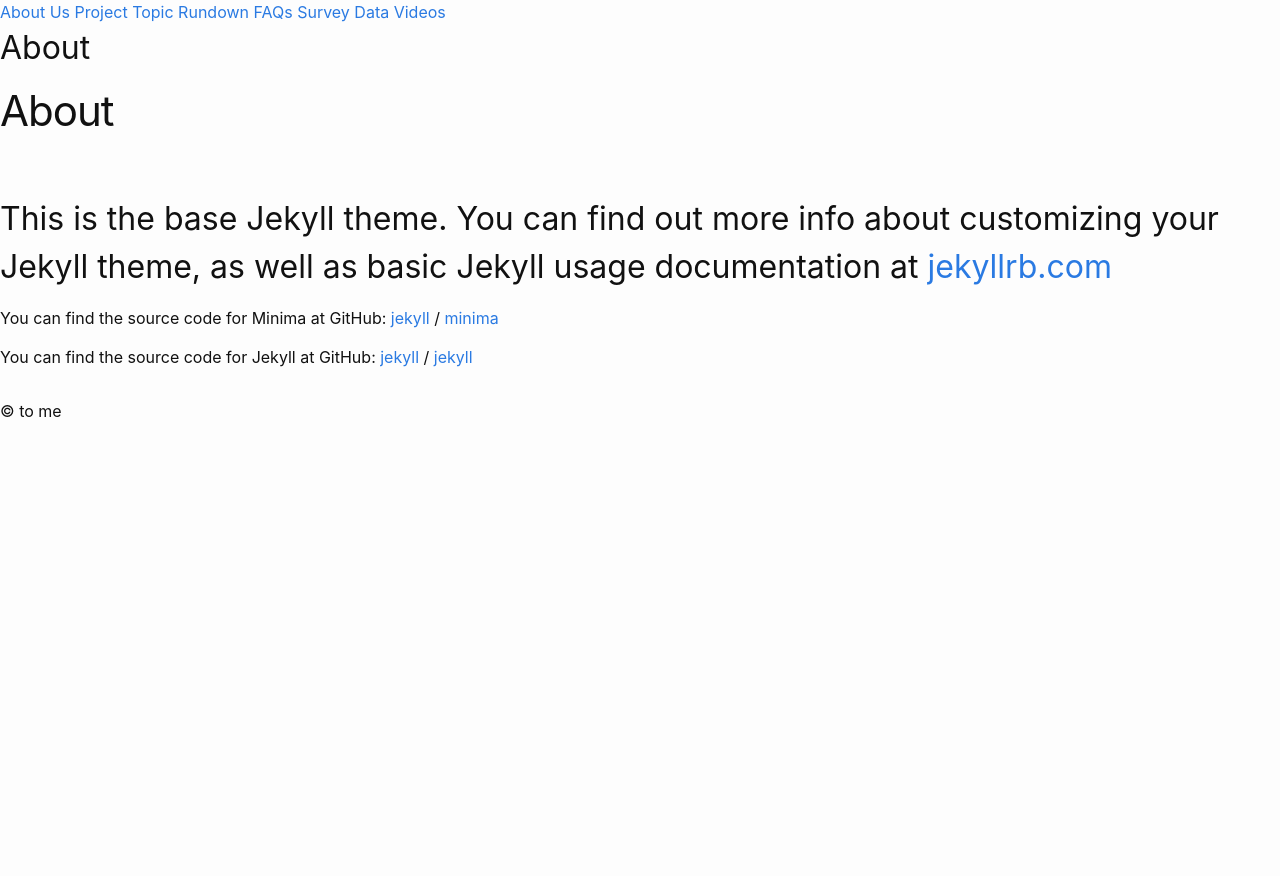
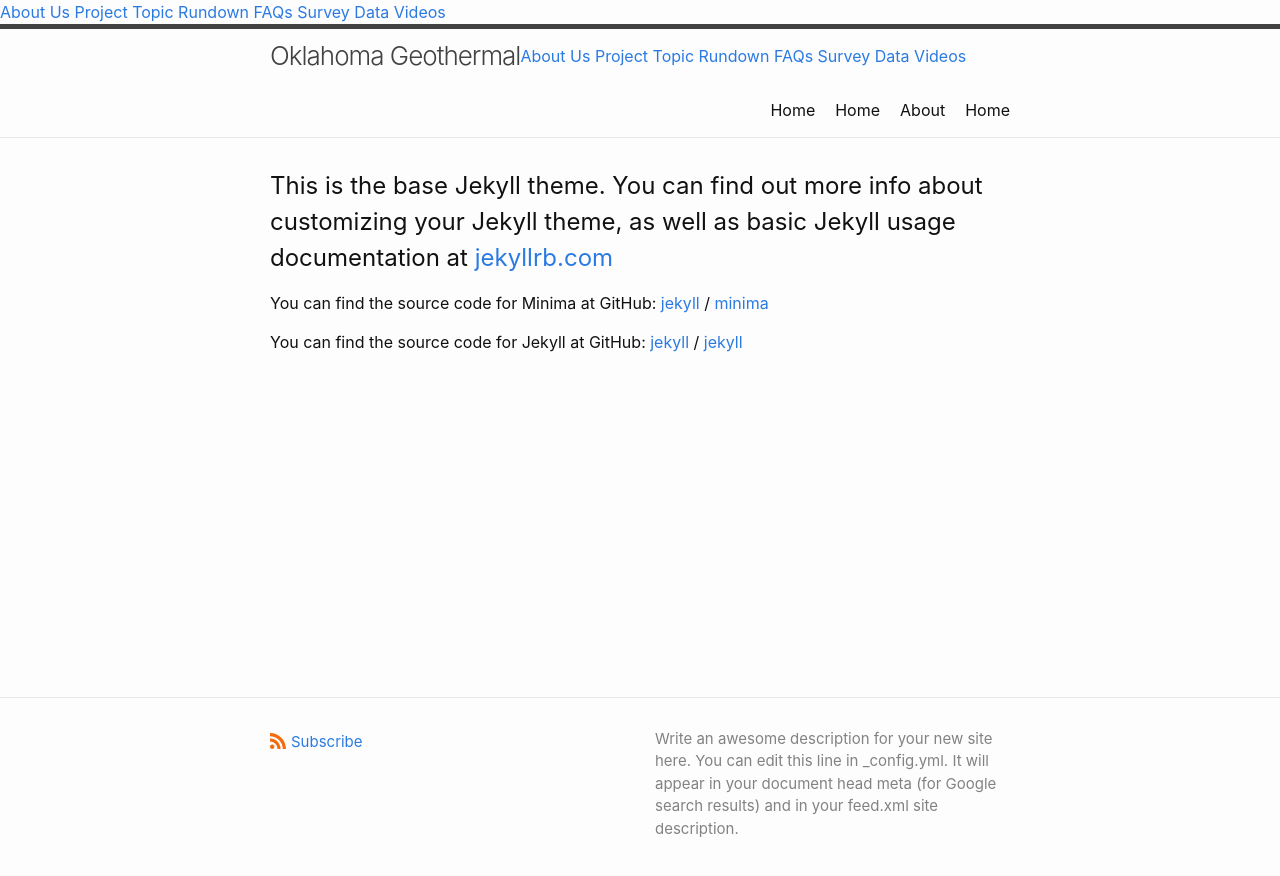
Before and after one commit to less1886/less1886.github.io, a Jekyll site: the page built from Core Pages/about.md, in a window 1280 px wide. Shown: the top 876 px of the page. Built offline with Jekyll 4.4.1, drawn with Linux system fonts in a browser that asks for light colours.

Commit message:
Getting There

```diff
--- a/Gemfile
+++ b/Gemfile
@@ -11,11 +11,12 @@ source "https://rubygems.org"
 gem "jekyll", "~> 3.9.0"
 
 # This is the default theme for new Jekyll sites. You may change this to anything you like.
-gem "minima", "~> 2.0"
+# gem "minima", "~> 2.0"
+gem "minima"
 
 # If you want to use GitHub Pages, remove the "gem "jekyll"" above and
 # uncomment the line below. To upgrade, run `bundle update github-pages`.
-# gem "github-pages", group: :jekyll_plugins
+gem "github-pages", group: :jekyll_plugins
 
 # If you have any plugins, put them here!
 group :jekyll_plugins do
--- a/_config.yml
+++ b/_config.yml
@@ -20,7 +20,7 @@ description: >- # this means to ignore newlines until "baseurl:"
   line in _config.yml. It will appear in your document head meta (for
   Google search results) and in your feed.xml site description.
 baseurl: "" # the subpath of your site, e.g. /blog
-url: "" # the base hostname & protocol for your site, e.g. http://example.com
+url: "OKgeothermal.org" # the base hostname & protocol for your site, e.g. http://example.com
 # twitter_username: jekyllrb
 # github_username:  jekyll
 
--- /dev/null
+++ b/_includes/custom-head.html
@@ -0,0 +1,6 @@
+{% comment %}
+  Placeholder to allow defining custom head, in principle, you can add anything here, e.g. favicons:
+
+  1. Head over to https://realfavicongenerator.net/ to add your own favicons.
+  2. Customize default _includes/custom-head.html in your source directory and insert the given code snippet.
+{% endcomment %}
--- /dev/null
+++ b/_includes/footer.html
@@ -0,0 +1,37 @@
+<footer class="site-footer h-card">
+  <data class="u-url" href="{{ "/" | relative_url }}"></data>
+
+  <div class="wrapper">
+
+    <div class="footer-col-wrapper">
+      <div class="footer-col">
+        <p class="feed-subscribe">
+          <a href="{{ 'feed.xml' | relative_url }}">
+            <svg class="svg-icon orange">
+              <use xlink:href="{{ 'assets/minima-social-icons.svg#rss' | relative_url }}"></use>
+            </svg><span>Subscribe</span>
+          </a>
+        </p>
+      {%- if site.author %}
+        <ul class="contact-list">
+          {% if site.author.name -%}
+            <li class="p-name">{{ site.author.name | escape }}</li>
+          {% endif -%}
+          {% if site.author.email -%}
+            <li><a class="u-email" href="mailto:{{ site.author.email }}">{{ site.author.email }}</a></li>
+          {%- endif %}
+        </ul>
+      {%- endif %}
+      </div>
+      <div class="footer-col">
+        <p>{{ site.description | escape }}</p>
+      </div>
+    </div>
+
+    <div class="social-links">
+      {%- include social.html -%}
+    </div>
+
+  </div>
+
+</footer>
--- /dev/null
+++ b/_includes/head.html
@@ -0,0 +1,22 @@
+<head>
+  <meta charset="utf-8">
+  <meta http-equiv="X-UA-Compatible" content="IE=edge">
+  <meta name="viewport" content="width=device-width, initial-scale=1">
+  {%- seo -%}
+  <link rel="stylesheet" href="{{ "/assets/css/style.css" | relative_url }}">
+  {%- feed_meta -%}
+  {%- if jekyll.environment == 'production' and site.google_analytics -%}
+    {%- include google-analytics.html -%}
+  {%- endif -%}
+  <nav>
+    <a href="/">About Us</a>
+    <a href="/Rundown/">Project Topic Rundown</a>
+    <a href="/FAQs/">FAQs</a>
+    <a href="/Survey_Data/">Survey Data</a>
+    <a href="/Videoes/">Videos</a>
+    <!-- <a href="/blog/">Blog</a> -->
+  </nav>
+
+  {%- include custom-head.html -%}
+
+</head>
--- /dev/null
+++ b/_includes/header.html
@@ -0,0 +1,41 @@
+<header class="site-header">
+
+  <div class="wrapper">
+    {%- assign default_paths = site.pages | map: "path" -%}
+    {%- assign page_paths = site.header_pages | default: default_paths -%}
+    {%- assign titles_size = site.pages | map: 'title' | join: '' | size -%}
+    <a class="site-title" rel="author" href="{{ "/" | relative_url }}">{{ site.title | escape }}</a>
+
+    {%- if titles_size > 0 -%}
+
+    <nav>
+      <a href="/">About Us</a>
+      <a href="/Rundown/">Project Topic Rundown</a>
+      <a href="/FAQs/">FAQs</a>
+      <a href="/Survey_Data/">Survey Data</a>
+      <a href="/Videoes/">Videos</a>
+      <!-- <a href="/blog/">Blog</a> -->
+    </nav>
+
+      <nav class="site-nav">
+        <input type="checkbox" id="nav-trigger" class="nav-trigger" />
+        <label for="nav-trigger">
+          <span class="menu-icon">
+            <svg viewBox="0 0 18 15" width="18px" height="15px">
+              <path d="M18,1.484c0,0.82-0.665,1.484-1.484,1.484H1.484C0.665,2.969,0,2.304,0,1.484l0,0C0,0.665,0.665,0,1.484,0 h15.032C17.335,0,18,0.665,18,1.484L18,1.484z M18,7.516C18,8.335,17.335,9,16.516,9H1.484C0.665,9,0,8.335,0,7.516l0,0 c0-0.82,0.665-1.484,1.484-1.484h15.032C17.335,6.031,18,6.696,18,7.516L18,7.516z M18,13.516C18,14.335,17.335,15,16.516,15H1.484 C0.665,15,0,14.335,0,13.516l0,0c0-0.82,0.665-1.483,1.484-1.483h15.032C17.335,12.031,18,12.695,18,13.516L18,13.516z"/>
+            </svg>
+          </span>
+        </label>
+
+        <div class="trigger">
+          {%- for path in page_paths -%}
+            {%- assign my_page = site.pages | where: "path", path | first -%}
+            {%- if my_page.title -%}
+            <a class="page-link" href="{{ my_page.url | relative_url }}">{{ my_page.title | escape }}</a>
+            {%- endif -%}
+          {%- endfor -%}
+        </div>
+      </nav>
+    {%- endif -%}
+  </div>
+</header>
--- /dev/null
+++ b/_includes/social.html
@@ -0,0 +1,21 @@
+{%- assign social = site.minima.social_links -%}
+
+<ul class="social-media-list">
+  {%- for glb in social.gitlab -%}{%- if glb.username and glb.instance -%}<li><a rel="me" href="https://{{ glb.instance | cgi_escape | escape}}/{{glb.username}}" target="_blank" title="{{ glb.username | escape }}"><svg class="svg-icon grey"><use xlink:href="{{ '/assets/minima-social-icons.svg#gitlab' | relative_url }}"></use></svg></a></li>{%- endif -%}{%- endfor -%}
+  {%- if social.dribbble -%}<li><a rel="me" href="https://dribbble.com/{{ social.dribbble | cgi_escape | escape }}" target="_blank" title="{{ social.dribbble | escape }}"><svg class="svg-icon grey"><use xlink:href="{{ '/assets/minima-social-icons.svg#dribbble' | relative_url }}"></use></svg></a></li>{%- endif -%}
+  {%- if social.facebook -%}<li><a rel="me" href="https://www.facebook.com/{{ social.facebook | cgi_escape | escape }}" target="_blank" title="{{ social.facebook | escape }}"><svg class="svg-icon grey"><use xlink:href="{{ '/assets/minima-social-icons.svg#facebook' | relative_url }}"></use></svg></a></li>{%- endif -%}
+  {%- if social.flickr -%}<li><a rel="me" href="https://www.flickr.com/photos/{{ social.flickr | cgi_escape | escape }}" target="_blank" title="{{ social.flickr | escape }}"><svg class="svg-icon grey"><use xlink:href="{{ '/assets/minima-social-icons.svg#flickr' | relative_url }}"></use></svg></a></li>{%- endif -%}
+  {%- if social.github -%}<li><a rel="me" href="https://github.com/{{ social.github | cgi_escape | escape }}" target="_blank" title="{{ social.github | escape }}"><svg class="svg-icon grey"><use xlink:href="{{ '/assets/minima-social-icons.svg#github' | relative_url }}"></use></svg></a></li>{%- endif -%}
+  {%- if social.stackoverflow -%}<li><a rel="me" href="https://stackoverflow.com/users/{{ social.stackoverflow | cgi_escape | escape }}" target="_blank" title="{{ social.stackoverflow | escape }}"><svg class="svg-icon grey"><use xlink:href="{{ '/assets/minima-social-icons.svg#stackoverflow' | relative_url }}"></use></svg></a></li>{%- endif -%}
+  {%- if social.instagram -%}<li><a rel="me" href="https://www.instagram.com/{{ social.instagram | cgi_escape | escape }}" target="_blank" title="{{ social.instagram | escape }}"><svg class="svg-icon grey"><use xlink:href="{{ '/assets/minima-social-icons.svg#instagram' | relative_url }}"></use></svg></a></li>{%- endif -%}
+  {%- if social.linkedin -%}<li><a rel="me" href="https://www.linkedin.com/in/{{ social.linkedin | cgi_escape | escape }}" target="_blank" title="{{ social.linkedin | escape }}"><svg class="svg-icon grey"><use xlink:href="{{ '/assets/minima-social-icons.svg#linkedin' | relative_url }}"></use></svg></a></li>{%- endif -%}
+  {%- if social.pinterest -%}<li><a rel="me" href="https://www.pinterest.com/{{ social.pinterest | cgi_escape | escape }}" target="_blank" title="{{ social.pinterest | escape }}"><svg class="svg-icon grey"><use xlink:href="{{ '/assets/minima-social-icons.svg#pinterest' | relative_url }}"></use></svg></a></li>{%- endif -%}
+  {%- for mst in social.mastodon -%}{%- if mst.username and mst.instance -%}<li><a rel="me" href="https://{{ mst.instance | cgi_escape | escape}}/@{{mst.username}}" target="_blank" title="{{ mst.username | escape }}"><svg class="svg-icon grey"><use xlink:href="{{ '/assets/minima-social-icons.svg#mastodon' | relative_url }}"></use></svg></a></li>{%- endif -%}{%- endfor -%}
+  {%- if social.twitter -%}<li><a rel="me" href="https://twitter.com/{{ social.twitter | cgi_escape | escape }}" target="_blank" title="{{ social.twitter | escape }}"><svg class="svg-icon grey"><use xlink:href="{{ '/assets/minima-social-icons.svg#twitter' | relative_url }}"></use></svg></a></li>{%- endif -%}
+  {%- if social.youtube -%}<li><a rel="me" href="https://www.youtube.com/{{ social.youtube | cgi_escape | escape }}" target="_blank" title="{{ social.youtube | escape }}"><svg class="svg-icon grey"><use xlink:href="{{ '/assets/minima-social-icons.svg#youtube' | relative_url }}"></use></svg></a></li>{%- endif -%}
+  {%- if social.youtube_channel -%}<li><a rel="me" href="https://www.youtube.com/channel/{{ social.youtube_channel | cgi_escape | escape }}" target="_blank" title="{{ social.youtube_channel_name | escape | default: 'YouTube' }}"><svg class="svg-icon grey"><use xlink:href="{{ '/assets/minima-social-icons.svg#youtube' | relative_url }}"></use></svg></a></li>{%- endif -%}
+  {%- if social.telegram -%}<li><a rel="me" href="https://t.me/{{ social.telegram | cgi_escape | escape }}" target="_blank" title="{{ social.telegram | escape }}"><svg class="svg-icon grey"><use xlink:href="{{ '/assets/minima-social-icons.svg#telegram' | relative_url }}"></use></svg></a></li>{%- endif -%}
+  {%- if social.keybase -%}<li><a rel="me" href="https://keybase.io/{{ social.keybase | cgi_escape | escape }}" target="_blank" title="{{ social.keybase | escape }}"><svg class="svg-icon grey"><use xlink:href="{{ '/assets/minima-social-icons.svg#keybase' | relative_url }}"></use></svg></a></li>{%- endif -%}
+  {%- if social.microdotblog -%}<li><a rel="me" href="https://micro.blog/{{ social.microdotblog | cgi_escape | escape }}" target="_blank" title="{{ social.microdotblog | escape }}"><svg class="svg-icon grey"><use xlink:href="{{ '/assets/minima-social-icons.svg#microdotblog' | relative_url }}"></use></svg></a></li>{%- endif -%}
+  {%- if social.devto -%}<li><a href="https://dev.to/{{ social.devto | cgi_escape | escape }}" target="_blank" title="{{ social.devto | escape }}"><svg class="svg-icon grey"><use xlink:href="{{ '/assets/minima-social-icons.svg#devto' | relative_url }}"></use></svg></a></li>{%- endif -%}
+</ul>
--- a/_layouts/default.html
+++ b/_layouts/default.html
@@ -1,25 +1,20 @@
-<!doctype html>
-<html lang="en">
-  <head>
-    <meta charset="utf-8">
-    <title>{{ page.title }}</title>
-    <link rel="stylesheet" href="/css/style.css">
-  </head>
+<!DOCTYPE html>
+<html lang="{{ page.lang | default: site.lang | default: "en" }}">
+
+  {%- include head.html -%}
+
   <body>
-    <nav>
-      <a href="/">About Us</a>
-      <a href="/Rundown/">Project Topic Rundown</a>
-      <a href="/FAQs/">FAQs</a>
-      <a href="/Survey_Data/">Survey Data</a>
-      <a href="/Videoes/">Videos</a>
-      <!-- <a href="/blog/">Blog</a> -->
-    </nav>
-    <h1>{{ page.title }}</h1>
-    <section>
-      {{ content }}
-    </section>
-    <footer>
-      &copy; to me
-    </footer>
+
+    {%- include header.html -%}
+
+    <main class="page-content" aria-label="Content">
+      <div class="wrapper">
+        {{ content }}
+      </div>
+    </main>
+
+    {%- include footer.html -%}
+
   </body>
+
 </html>
--- /dev/null
+++ b/assets/css/style.scss
@@ -0,0 +1,7 @@
+---
+# Only the main Sass file needs front matter (the dashes are enough)
+---
+
+@import
+  "minima/skins/{{ site.minima.skin | default: 'classic' }}",
+  "minima/initialize";
```
Also changed, not shown: Core Pages/about.md (+1 -1 lines), _includes/disqus_comments.html (added, +20 -0 lines), _includes/google-analytics.html (added, +9 -0 lines), Gemfile.lock, 2 other files.
